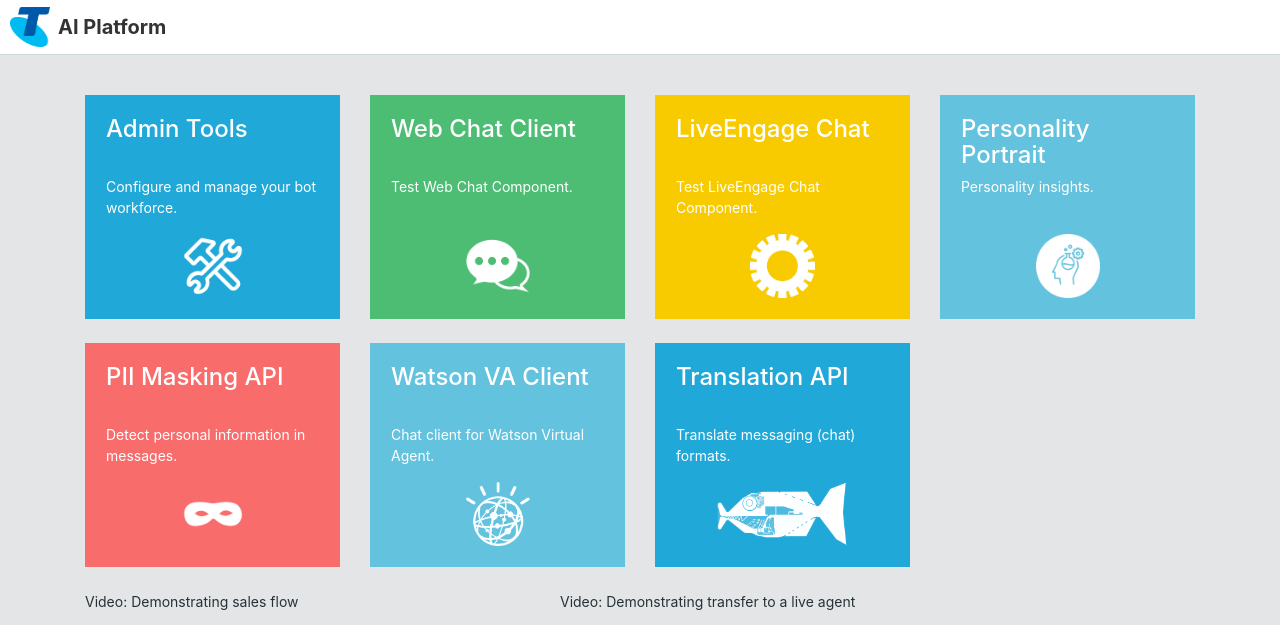
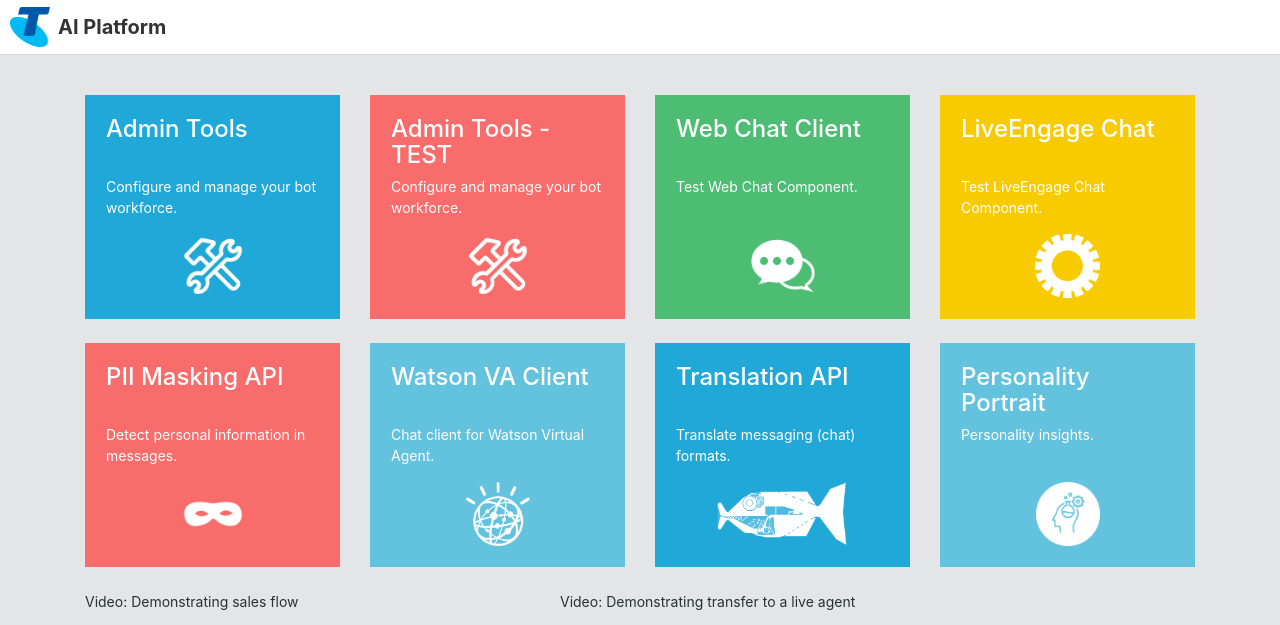
Before and after one commit to cooeeai/launchpad, a plain HTML site: page index.html in a window 1280 px wide. Shown: the top 625 px of the page. Drawn offline with Linux system fonts and the light colour scheme; grey boxes are pictures that could not be loaded.

Commit message:
add admin test environment

```diff
--- a/index.html
+++ b/index.html
@@ -83,6 +83,19 @@
               </a>
             </div>
             <div class="col-sm-6 col-lg-3">
+              <a href="/admin-test" class="card-button">
+                <div class="card card-inverse card-danger">
+                  <div class="card-block p-b-0">
+                    <h4 style="height: 52px;">Admin Tools - TEST</h4>
+                    <p style="height: 42px;">Configure and manage your bot workforce.</p>
+                    <div style="text-align: center;">
+                      <img src="/img/admin-tools.png" style="height: 64px;" alt="Admin Tools - TEST"/>
+                    </div>
+                  </div>
+                </div>
+              </a>
+            </div>
+            <div class="col-sm-6 col-lg-3">
               <a href="/webchat" class="card-button">
                 <div class="card card-inverse card-success">
                   <div class="card-block p-b-0">
@@ -103,19 +116,6 @@
                     <p style="height: 42px;">Test LiveEngage Chat Component.</p>
                     <div style="text-align: center;">
                       <img src="/img/liveperson_logo_white.png" style="height: 64px;" alt="LiveEngage Chat Client"/>
-                    </div>
-                  </div>
-                </div>
-              </a>
-            </div>
-            <div class="col-sm-6 col-lg-3">
-              <a href="/personality" class="card-button">
-                <div class="card card-inverse card-info">
-                  <div class="card-block p-b-0">
-                    <h4 style="height: 52px;">Personality Portrait</h4>
-                    <p style="height: 42px;">Personality insights.</p>
-                    <div style="text-align: center;">
-                      <img src="/img/research.png" style="height: 64px;" alt="Personality Portrait"/>
                     </div>
                   </div>
                 </div>
@@ -163,6 +163,17 @@
               </a>
             </div>
             <div class="col-sm-6 col-lg-3">
+              <a href="/personality" class="card-button">
+                <div class="card card-inverse card-info">
+                  <div class="card-block p-b-0">
+                    <h4 style="height: 52px;">Personality Portrait</h4>
+                    <p style="height: 42px;">Personality insights.</p>
+                    <div style="text-align: center;">
+                      <img src="/img/research.png" style="height: 64px;" alt="Personality Portrait"/>
+                    </div>
+                  </div>
+                </div>
+              </a>
             </div>
           </div>
           <div class="row">
```
